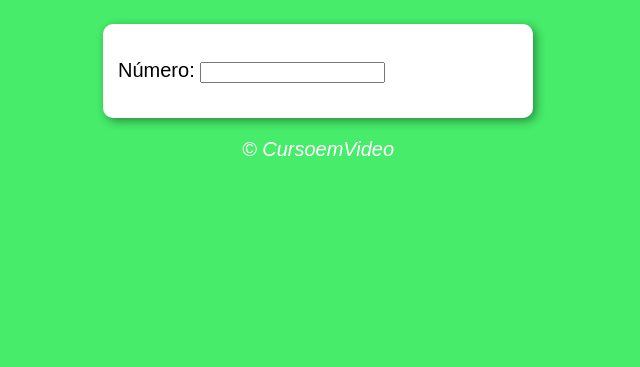
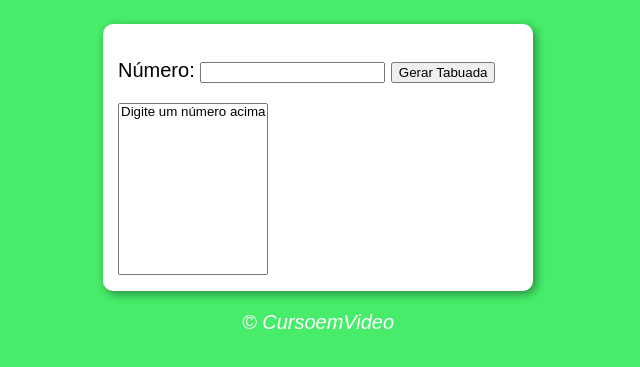
Before and after one commit to guilhermeAndrade07/javascript, a plain HTML site: page exercicios/aula14ex/ex017/modelo.html in a window 1280 px wide. Shown: the part 75-442 px from the top of the page, without its empty margins (322-962 px from the left). Drawn offline with Linux system fonts and the light colour scheme.

Commit message:
exercicios completos

```diff
--- a/exercicios/aula14ex/ex017/modelo.html
+++ b/exercicios/aula14ex/ex017/modelo.html
@@ -12,10 +12,12 @@
     </header>
     <section>
         <div>
-            <p>Número: <input type="number" name="num" id="txtn"></p>
+            <p>Número: <input type="number" name="num" id="txtn"> <input type="button" value="Gerar Tabuada" onclick="tabuada()"></p>
         </div>
         <div>
-
+            <select name="tabuada" id="seltab" size="10">
+                <option>Digite um número acima</option>
+            </select>
         </div>
     </section>
     <footer>
--- a/exercicios/aula14ex/ex017/script.js
+++ b/exercicios/aula14ex/ex017/script.js
@@ -0,0 +1,19 @@
+function tabuada() {
+    let num = document.getElementById('txtn')
+    let tab = document.getElementById('seltab')
+    if (num.value.lenght == 0) {
+        window.alert('Digite um número, por favor!')
+    } else {
+        let n = Number(num.value)
+        let c = 1
+        tab.innerHTML = ` `
+        while (c <= 10) {
+            let item = document.createElement('option')
+            item.text = `${n} x ${c} = ${n*c}`
+            item.value = `tab${c}`
+            tab.appendChild(item)
+            c++
+        }
+    }
+
+}
```
